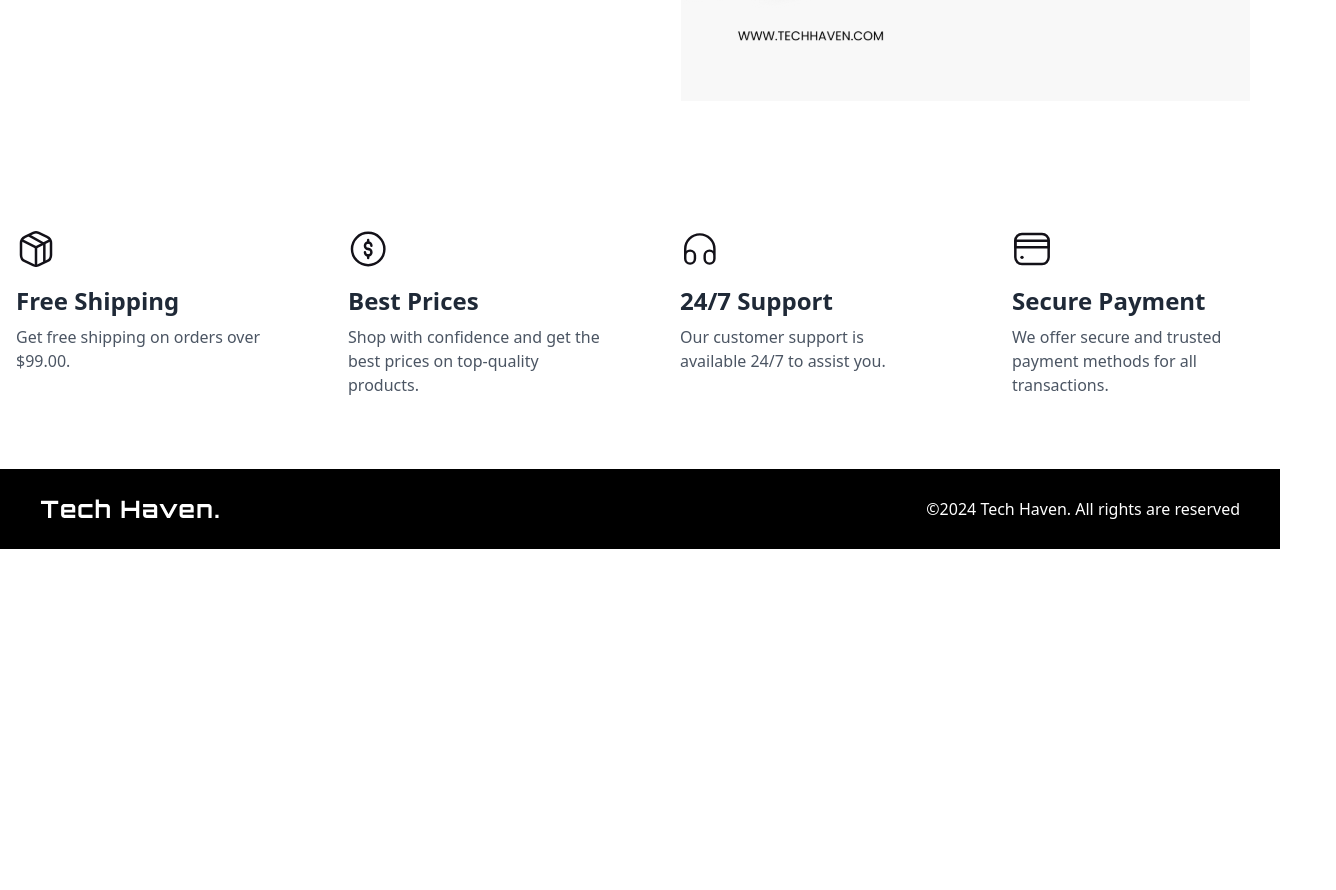
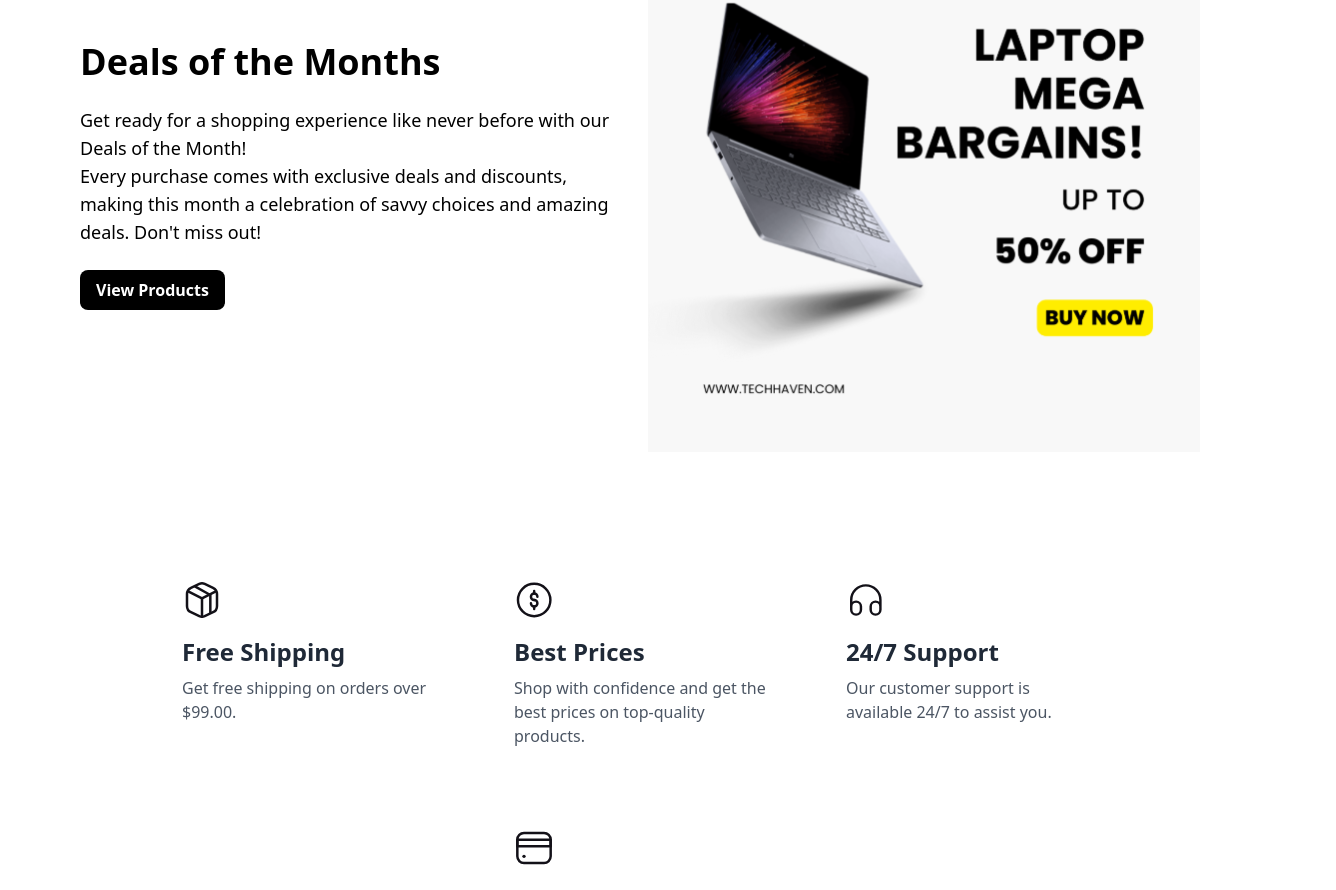
Before and after one commit to 0xDevUsman/ecommerce-app, a Next.js app: page / in a window 1280 px wide. Shown: the part 1729-2619 px from the top of the page, 1336 px wide, since content can reach past the window. Before the commit the page ends 2278 px from the top, so only its background shows below. Built offline with nearby package versions, Linux system fonts and the light colour scheme.

Commit message:
add some more styles

```diff
--- a/app/components/Footer.tsx
+++ b/app/components/Footer.tsx
@@ -1,15 +1,17 @@
-import React from 'react'
+import React from "react";
 import Image from "next/image";
 import logo from "../../public/logo-white.svg";
 const Footer = () => {
   return (
     <>
-    <footer className='flex justify-between items-center px-10 bg-black text-white h-20'>
-        <Image src={logo} alt=''/>
-        <h1 className='text-center'> ©2024 Tech Haven. All rights are reserved</h1>
-    </footer>
+      <footer className="flex flex-col md:flex-row justify-around items-center px-10 bg-black text-white h-20">
+        <Image src={logo} alt="" />
+        <h1 className="text-center mt-4 md:mt-0">
+          ©2024 Tech Haven. All rights are reserved
+        </h1>
+      </footer>
     </>
-  )
-}
+  );
+};
 
-export default Footer
+export default Footer;
--- a/app/components/Navbar.tsx
+++ b/app/components/Navbar.tsx
@@ -2,13 +2,14 @@ import Link from "next/link";
 import React from "react";
 import logo from "../../public/logo-black.svg";
 import Image from "next/image";
+
 const Navbar = () => {
   return (
     <>
       <div>
-        <nav className="flex justify-between items-center px-20 pt-6 pb-2">
+        <nav className="flex justify-between items-center px-6 md:px-20 pt-6 pb-2">
           <Image width={200} src={logo} alt="logo" />
-          <div className="flex gap-10 items-center font-bold">
+          <div className="flex gap-10 items-center font-bold text-sm md:text-lg">
             <Link className="text-lg" href={"/"}>
               Home
             </Link>
--- a/app/layout.tsx
+++ b/app/layout.tsx
@@ -2,7 +2,6 @@ import type { Metadata } from "next";
 import { Geist, Geist_Mono } from "next/font/google";
 import "./globals.css";
 import { ToastContainer } from "react-toastify";
-import Footer from "./components/Footer";
 
 const geistSans = Geist({
   variable: "--font-geist-sans",
@@ -31,7 +30,6 @@ export default function RootLayout({
       >
         {children}
         <ToastContainer position="top-right" autoClose={3000}/>
-        <Footer/>
       </body>
     </html>
   );
--- a/app/page.tsx
+++ b/app/page.tsx
@@ -8,6 +8,8 @@ import shipping from "../public/assets/icons/shipping.svg";
 import dollar from "../public/assets/icons/dollar.svg";
 import support from "../public/assets/icons/support.svg";
 import payment from "../public/assets/icons/payment.svg";
+import Footer from "./components/Footer";
+
 const page = () => {
   return (
     <>
@@ -20,8 +22,8 @@ const page = () => {
               alt="Description of image"
               className="min-w-screen"
             />
-            <div className="absolute top-[40%] left-[27%] transform -translate-x-1/2 -translate-y-1/2">
-              <h1 className="text-6xl text-black font-bold">
+            <div className="absolute top-[40%] left-[30%] transform -translate-x-1/2 -translate-y-1/2  px-4">
+              <h1 className="text-4xl md:text-6xl text-black font-bold">
                 Unleash Innovation <br /> in Every Byte.
               </h1>
               <h1 className="text-lg mt-2 mb-7">
@@ -36,7 +38,7 @@ const page = () => {
             <h1 className="text-3xl font-semibold text-center pb-6">
               New Collections
             </h1>
-            <div className="flex flex-wrap justify-around gap-4 p-4">
+            <div className="flex flex-wrap justify-center gap-4 p-4">
               <Cards
                 name="Beoplay M5 Bluetooth Speaker"
                 price={599}
@@ -61,32 +63,29 @@ const page = () => {
           </main>
           <main className="mx-auto w-[90%] mt-6 mb-10 relative">
             <div className="flex justify-center items-center gap-4 p-4">
-              <div>
+              <div className="w-full md:w-1/2">
                 <h1 className="text-4xl font-bold pb-6">Deals of the Months</h1>
                 <p className="text-lg font-medium">
-                  Get ready for a shopping experince like never before with our
+                  Get ready for a shopping experience like never before with our
                   Deals of the Month!
                   <br />
-                  Every purchase come with exclusive deals and discounts,making
-                  thihs month a celebration of savvy choices and amazing deals.
+                  Every purchase comes with exclusive deals and discounts,
+                  making this month a celebration of savvy choices and amazing deals.
                   Don&apos;t miss out!
                 </p>
-                <br />
-                <br />
-                <br />
-                <button className="bg-black hover:opacity-85 text-white font-bold py-2 px-4 rounded-lg">
+                <button className="bg-black hover:opacity-85 text-white font-bold py-2 px-4 rounded-lg mt-6">
                   View Products
                 </button>
               </div>
-              <div>
+              <div className="w-full md:w-1/2">
                 <Image src={deals} alt="" />
               </div>
             </div>
           </main>
           <main>
             <div className="flex justify-center items-center gap-4 p-4">
-              <div className="flex justify-around gap-8 p-8 w-full rounded-xl">
-                <div className="flex flex-col items-start w-[300px] text-start bg-white p-6 rounded hover:scale-105 transform transition-all duration-300">
+              <div className="flex flex-wrap justify-center gap-8 p-8 w-full rounded-xl">
+                <div className="flex flex-col items-start w-full sm:w-[300px] text-start bg-white p-6 rounded-lg hover:scale-105 transform transition-all duration-300">
                   <Image
                     src={shipping}
                     alt="Free Shipping"
@@ -99,8 +98,7 @@ const page = () => {
                     Get free shipping on orders over $99.00.
                   </p>
                 </div>
-
-                <div className="flex flex-col items-start w-[300px] text-start bg-white p-6 rounded-lg hover:scale-105 transform transition-all duration-300">
+                <div className="flex flex-col items-start w-full sm:w-[300px] text-start bg-white p-6 rounded-lg hover:scale-105 transform transition-all duration-300">
                   <Image
                     src={dollar}
                     alt="Best Prices"
@@ -114,8 +112,7 @@ const page = () => {
                     products.
                   </p>
                 </div>
-
-                <div className="flex flex-col items-start w-[300px] text-start bg-white p-6 rounded-lg hover:scale-105 transform transition-all duration-300">
+                <div className="flex flex-col items-start w-full sm:w-[300px] text-start bg-white p-6 rounded-lg hover:scale-105 transform transition-all duration-300">
                   <Image
                     src={support}
                     alt="Customer Support"
@@ -128,8 +125,7 @@ const page = () => {
                     Our customer support is available 24/7 to assist you.
                   </p>
                 </div>
-
-                <div className="flex flex-col items-start w-[300px] text-start bg-white p-6 rounded-lg hover:scale-105 transform transition-all duration-300">
+                <div className="flex flex-col items-start w-full sm:w-[300px] text-start bg-white p-6 rounded-lg hover:scale-105 transform transition-all duration-300">
                   <Image
                     src={payment}
                     alt="Secure Payment"
@@ -148,6 +144,7 @@ const page = () => {
           </main>
         </section>
       </div>
+      <Footer/>
     </>
   );
 };
```
